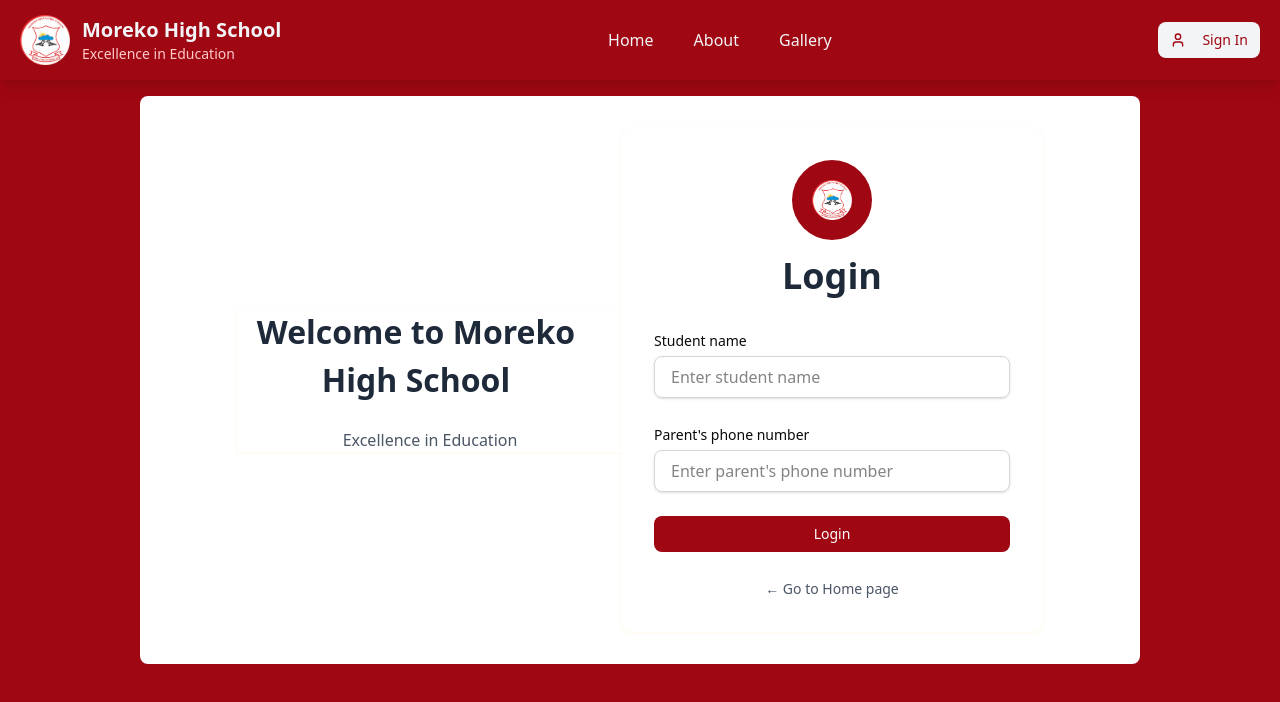
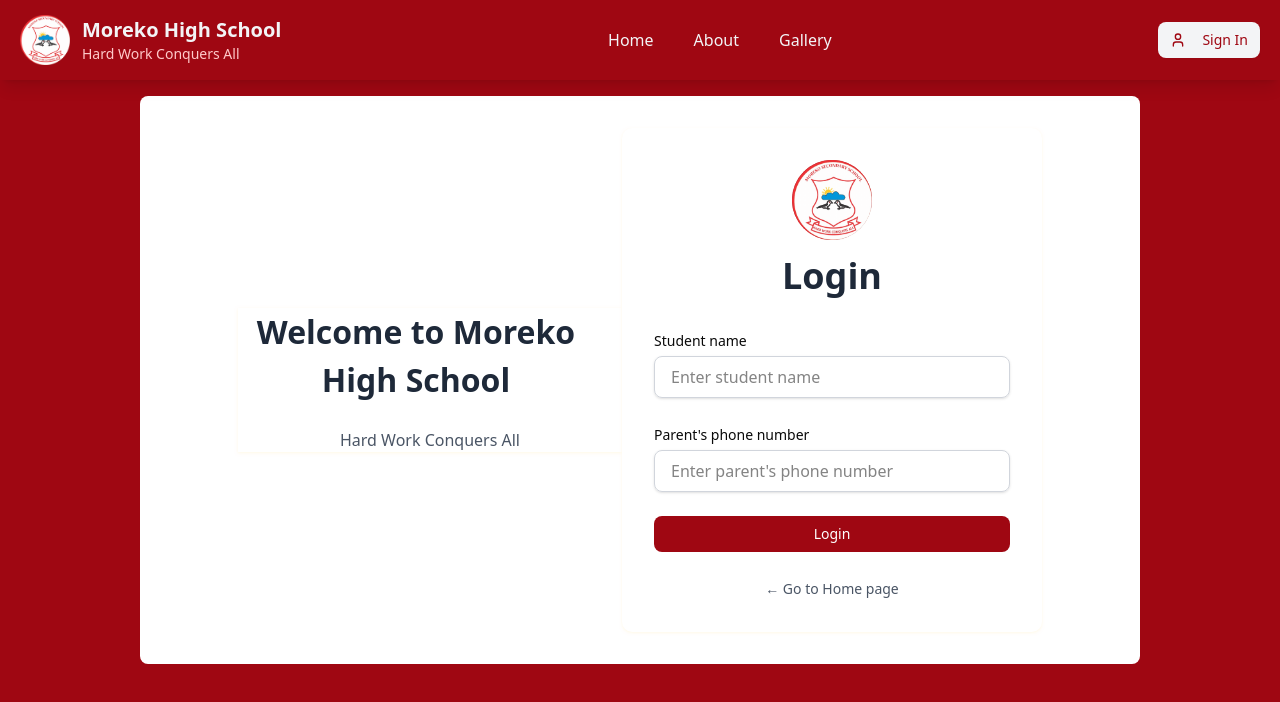
Before and after one commit to Osmond-Matsela/Moreko, a Next.js app: page /login in a window 1280 px wide. Shown: the top 702 px of the page. Built offline with nearby package versions, Linux system fonts and the light colour scheme; no server answers; the database is empty.

Commit message:
updated content and resized logo

```diff
--- a/src/components/HomePage/Login.tsx
+++ b/src/components/HomePage/Login.tsx
@@ -75,12 +75,12 @@ const Login = () => {
         <h1 className="font-bold text-gray-800 mb-4 text-center">
           Welcome to Moreko High School
         </h1>
-        <p className="text-gray-600 mt-2 text-center">Excellence in Education</p>
+        <p className="text-gray-600 mt-2 text-center">Hard Work Conquers All</p>
       </Card>
       <Card className={`p-8 ${styles.form}`}>
         <div className="text-center mb-8">
           <div className="mx-auto w-20 h-20 bg-red-800 rounded-full flex items-center justify-center mb-4">
-           <Image src={"/images/logo.png"} width={40} height={40} alt='LOGO'/>
+           <Image src={"/images/logo.png"} width={100} height={100} alt='LOGO'/>
           </div>
           <h1 className="text-4xl font-bold text-gray-800">
             Login
--- a/src/components/HomePage/NavBar.tsx
+++ b/src/components/HomePage/NavBar.tsx
@@ -31,7 +31,7 @@ const NavBar = () => {
           <Image src={"/images/logo.png"} width={50} height={50} alt="LOGO" />
           <div className={`${styles.title}`}>
             <h1 className="text-xl font-bold">Moreko High School</h1>
-            <p className="text-red-200 text-sm">Excellence in Education</p>
+            <p className="text-red-200 text-sm">Hard Work Conquers All</p>
           </div>
         </div>
 
```
